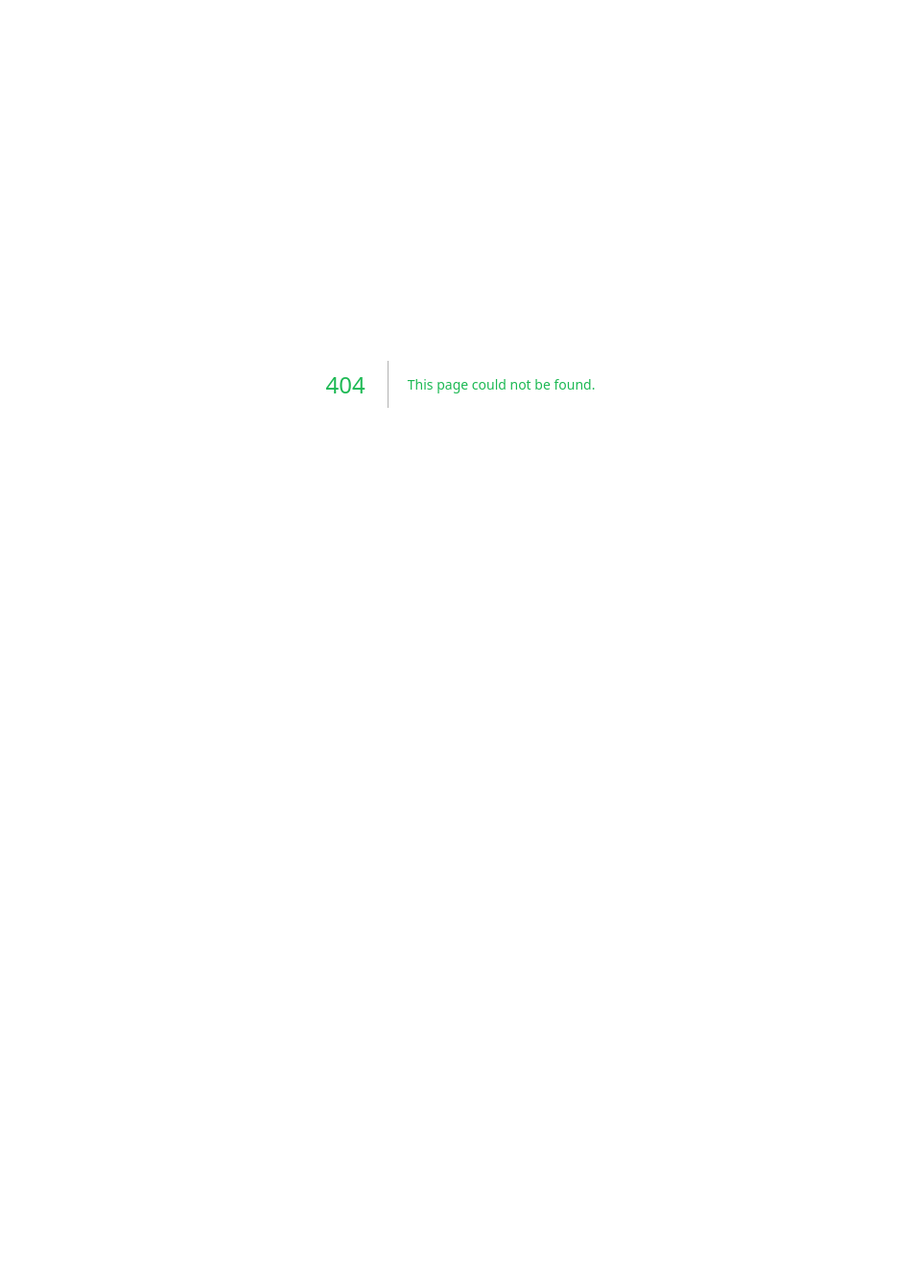
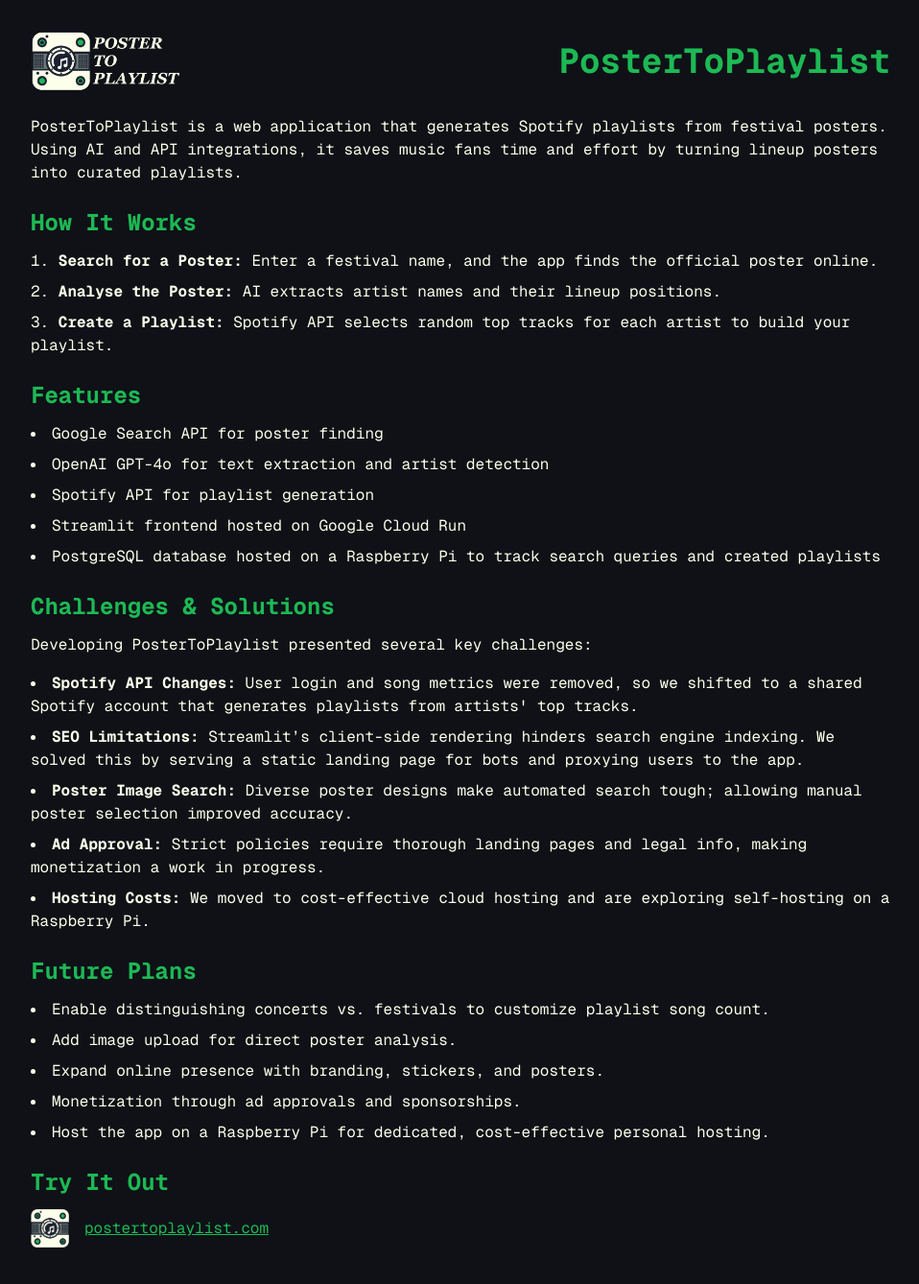
Before and after one commit to skermind/skerman-portfolio, a Next.js app: page /projects/postertoplaylist in a window 1280 px wide. Before the commit this address had no page. Shown: the top 1338 px of the page at 96% size, without its empty margins (160-1118 px from the left). Before the commit the page ends 800 px from the top, so only its background shows below. Built offline with nearby package versions, Linux system fonts and the light colour scheme.

Commit message:
created a more info page for postertoplaylist

```diff
--- a/pages/projects.js
+++ b/pages/projects.js
@@ -19,7 +19,7 @@
     {
       title: "PosterToPlaylist",
       description: "Scan festival posters and generate Spotify playlists.",
-      link: "/postertoplaylist",
+      link: "/postertoplaylistapp",
       linkText: "Launch App",
       moreInfo: "/projects/postertoplaylist",
       moreInfoText: "More Info",
@@ -84,13 +84,13 @@
             <div className="mt-4 flex gap-3 w-full">
               <a
                 href={projects[index].link}
-                className="bg-[#1DB954] text-[#fcffe9] flex-1 text-center px-5 py-2 rounded-xl transition transform hover:scale-110 hover:bg-[#1DB954] hover:text-[#fcffe9]"
+                className="${geistSans.className} bg-[#1DB954] text-[#fcffe9] flex-1 text-center px-5 py-2 rounded-xl transition transform hover:scale-110 hover:bg-[#1DB954] hover:text-[#fcffe9]"
               >
                 {projects[index].linkText}
               </a>
               <a
                 href={projects[index].moreInfo}
-                className="bg-black text-[#fcffe9] flex-1 text-center px-5 py-2 rounded-xl transition hover:bg-[#1DB954] hover:text-[#fcffe9]"
+                className="${geistSans.className} bg-black text-[#fcffe9] flex-1 text-center px-5 py-2 rounded-xl transition hover:bg-[#1DB954] hover:text-[#fcffe9]"
               >
                 {projects[index].moreInfoText}
               </a>
--- /dev/null
+++ b/pages/projects/postertoplaylist.js
@@ -0,0 +1,124 @@
+import { Geist, Geist_Mono } from "next/font/google";
+
+const geistSans = Geist({
+  variable: "--font-geist-sans",
+  subsets: ["latin"],
+});
+
+const geistMono = Geist_Mono({
+  variable: "--font-geist-mono",
+  subsets: ["latin"],
+});
+
+export default function PosterToPlaylistInfo() {
+  return (
+    <main
+      className={`${geistSans.className} ${geistMono.className} min-h-screen bg-[#0f1117] text-[#fcffe9] p-8`}
+    >
+      <div className="max-w-4xl mx-auto">
+        <div className="flex items-center justify-between mb-6">
+        <img
+            src="/images/PosterToPlaylist.png"
+            alt="PosterToPlaylist Logo"
+            className="h-16 w-auto"
+        />
+        <h1 className="text-4xl font-bold text-[#1DB954]">
+            PosterToPlaylist
+        </h1>
+        </div>
+
+        <p className="mb-6">
+          PosterToPlaylist is a web application that generates Spotify playlists
+          from festival posters. Using AI and API integrations, it saves music
+          fans time and effort by turning lineup posters into curated playlists.
+        </p>
+
+        <h2 className="text-2xl font-semibold mb-3 text-[#1DB954]">
+          How It Works
+        </h2>
+        <ol className="list-decimal list-inside mb-6 space-y-2">
+          <li>
+            <strong>Search for a Poster:</strong> Enter a festival name, and the
+            app finds the official poster online.
+          </li>
+          <li>
+            <strong>Analyse the Poster:</strong> AI extracts artist names and
+            their lineup positions.
+          </li>
+          <li>
+            <strong>Create a Playlist:</strong> Spotify API selects random top
+            tracks for each artist to build your playlist.
+          </li>
+        </ol>
+
+        <h2 className="text-2xl font-semibold mb-3 text-[#1DB954]">
+          Features
+        </h2>
+        <ul className="list-disc list-inside mb-6 space-y-2">
+          <li>Google Search API for poster finding</li>
+          <li>OpenAI GPT-4o for text extraction and artist detection</li>
+          <li>Spotify API for playlist generation</li>
+          <li>Streamlit frontend hosted on Google Cloud Run</li>
+          <li>PostgreSQL database hosted on a Raspberry Pi to track search queries and created playlists</li>
+        </ul>
+        <h2 className="text-2xl font-semibold mb-3 text-[#1DB954]">
+        Challenges & Solutions
+        </h2>
+        <p className="mb-4">
+        Developing PosterToPlaylist presented several key challenges:
+        </p>
+        <ul className="list-disc list-inside mb-6 space-y-2 text-[#fcffe9]">
+        <li>
+            <strong>Spotify API Changes:</strong> User login and song metrics were removed, so we shifted to a shared Spotify account that generates playlists from artists' top tracks.
+        </li>
+        <li>
+            <strong>SEO Limitations:</strong> Streamlit’s client-side rendering hinders search engine indexing. We solved this by serving a static landing page for bots and proxying users to the app.
+        </li>
+        <li>
+            <strong>Poster Image Search:</strong> Diverse poster designs make automated search tough; allowing manual poster selection improved accuracy.
+        </li>
+        <li>
+            <strong>Ad Approval:</strong> Strict policies require thorough landing pages and legal info, making monetization a work in progress.
+        </li>
+        <li>
+            <strong>Hosting Costs:</strong> We moved to cost-effective cloud hosting and are exploring self-hosting on a Raspberry Pi.
+        </li>
+        </ul>
+
+        <h2 className="text-2xl font-semibold mb-3 text-[#1DB954]">
+          Future Plans
+        </h2>
+        <ul className="list-disc list-inside mb-6 space-y-2">
+          <li>
+            Enable distinguishing concerts vs. festivals to customize playlist
+            song count.
+          </li>
+          <li>Add image upload for direct poster analysis.</li>
+          <li>Expand online presence with branding, stickers, and posters.</li>
+          <li>Monetization through ad approvals and sponsorships.</li>
+          <li>
+            Host the app on a Raspberry Pi for dedicated, cost-effective
+            personal hosting.
+          </li>
+        </ul>
+
+        <h2 className="text-2xl font-semibold mb-3 text-[#1DB954]">
+          Try It Out
+        </h2>
+        <div className="flex items-center gap-4 mb-6">
+          <img
+            src="/images/PosterToPlaylistLogo.png"
+            alt="PosterToPlaylist Square Logo"
+            className="h-10 w-10"
+          />
+        <a
+            href="https://app.postertoplaylist.com"
+            className="text-[#1DB954] underline"
+        >
+            postertoplaylist.com
+        </a>
+        </div>
+      </div>
+    </main>
+  );
+}
```
Also changed, not shown: pages/postertoplaylistapp.js (renamed from pages/postertoplaylist.js), public/images/PosterToPlaylistLogo.png (added).
